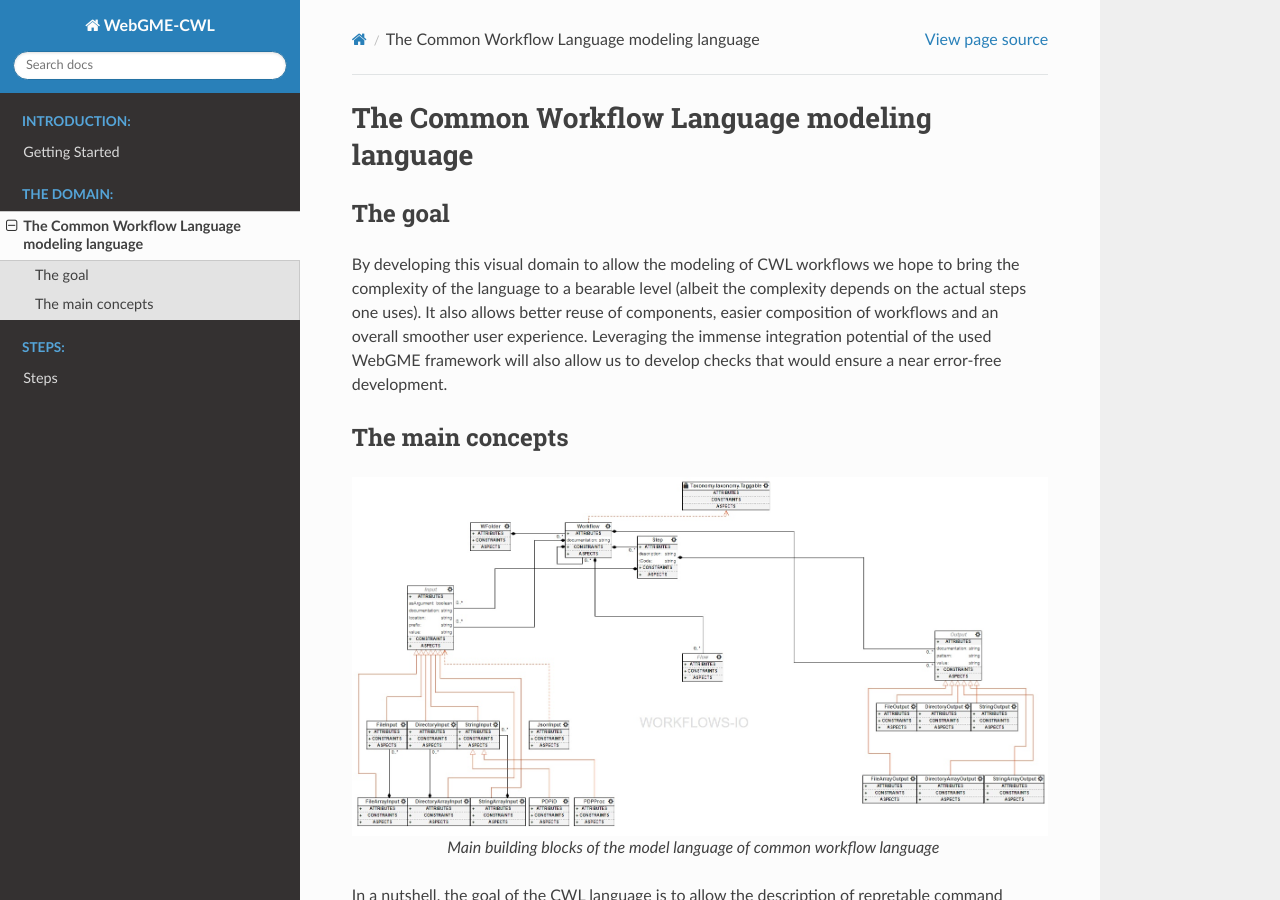
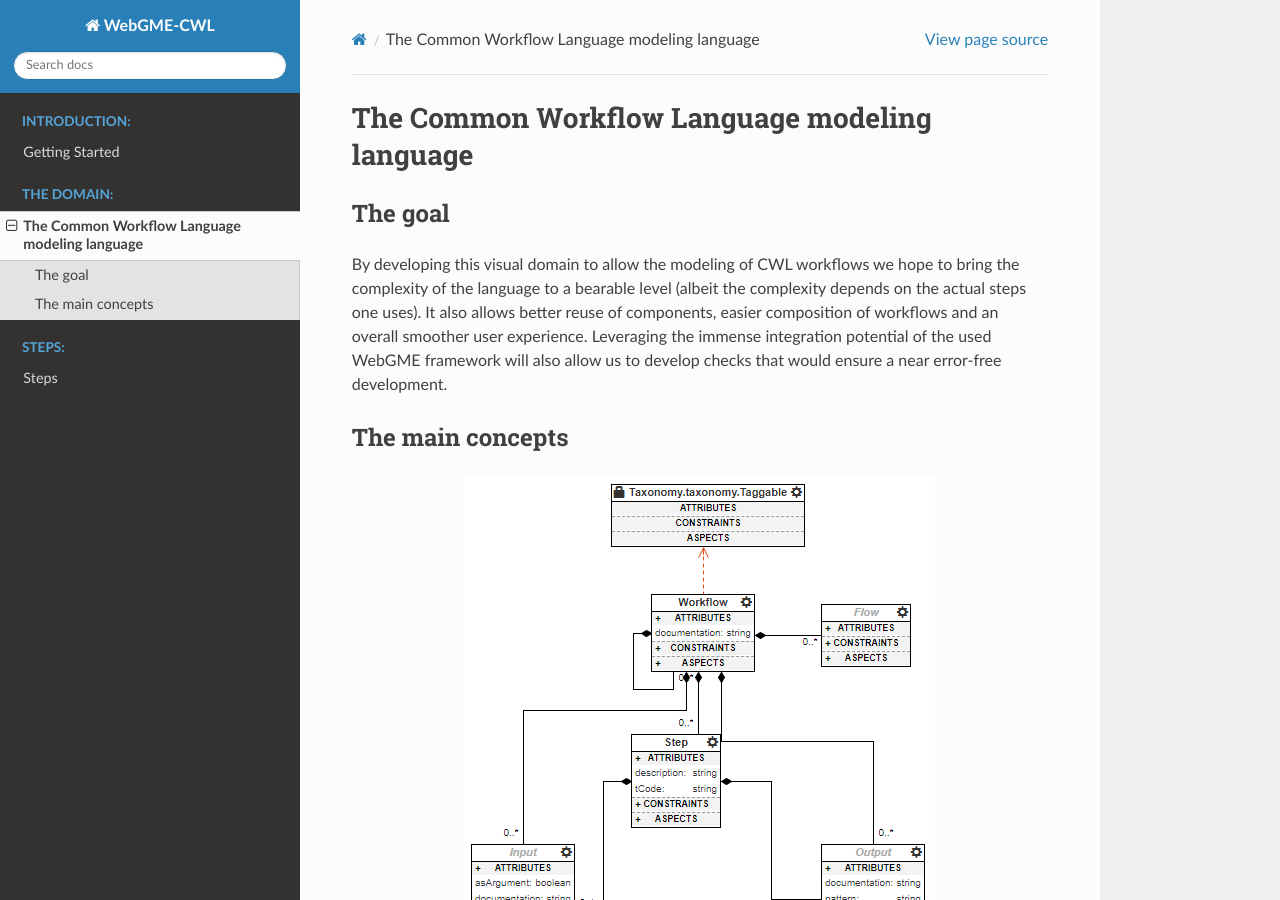
Before and after one commit to webgme/webgme-cwl, a Sphinx documentation site: the page built from docs/Introduction/domain.rst, in a window 1280 px wide and 900 px high. Built offline with Sphinx 7.4.7 and the Read the Docs theme 2.0.0, drawn with Linux system fonts in a browser that asks for light colours.

Commit message:
Fixing meta graphics

```diff
--- a/docs/Introduction/domain.rst
+++ b/docs/Introduction/domain.rst
@@ -16,8 +16,9 @@ error-free development.
 The main concepts
 _________________
 
-.. figure:: cwl-domain.jpg
+.. figure:: workflow-core-meta.png
    :align: center
+   :figwidth: 95%
 
    Main building blocks of the model language of common workflow language
 
```
Also changed, not shown: docs/Introduction/workflow-core-meta.png (added).
